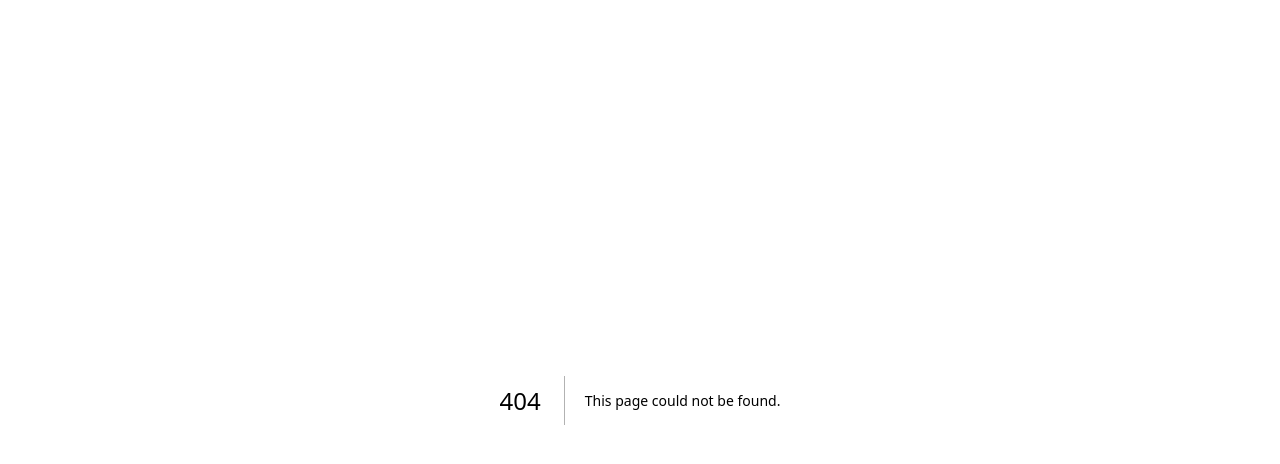
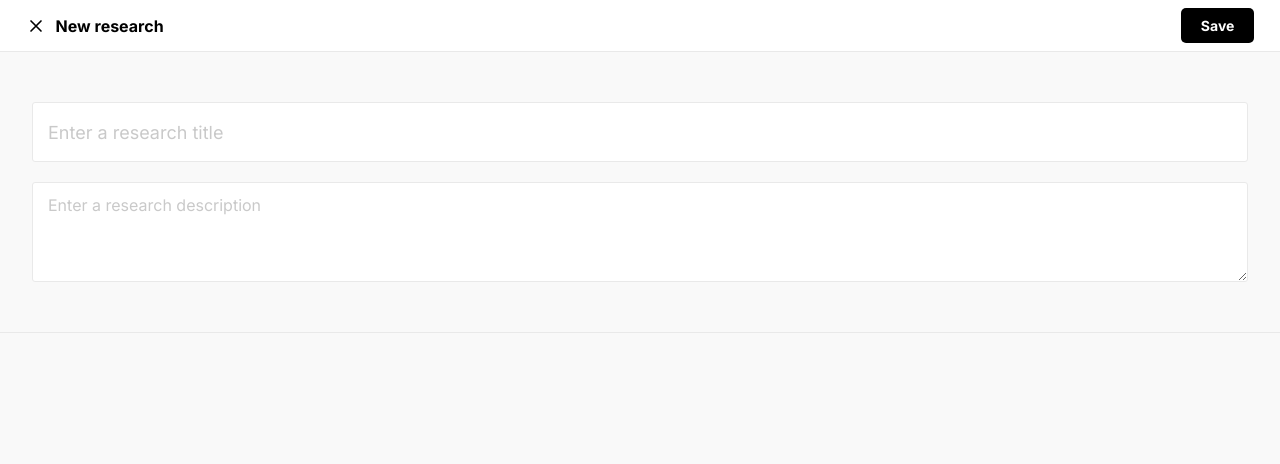
Before and after one commit to jonnicholson94/emble-app, a Next.js app: page /research/create in a window 1280 px wide. Before the commit this address had no page. Shown: the top 464 px of the page. Built offline with nearby package versions, Linux system fonts and the light colour scheme.

Commit message:
Started building out create research page, and create function

```diff
--- a/components/Dashboard/DashboardHeader.tsx
+++ b/components/Dashboard/DashboardHeader.tsx
@@ -3,7 +3,7 @@ import Link from "next/link"
 
 const DashboardHeader = () => {
     return (
-        <div className="h-[60px] w-full flex items-center justify-center bg-white border-b border-border">
+        <div className="h-[60px] w-full flex items-center justify-center bg-white border-b border-paleGrey">
             <div className="h-full xxs:w-[45%] s:w-[47%] md:w-[48%] flex items-center justify-start">
                 <h1 className="font-bold text-lg">Dashboard</h1>
             </div>
@@ -12,7 +12,7 @@ const DashboardHeader = () => {
                     <img className="h-[20px] w-[20px] mx-[5px]" src="/settings.svg" />
                     <p className="md:flex xs:hidden mx-2">Settings</p>
                 </Link>
-                <Link className="h-[40px] px-3 bg-black text-white font-bold items-center justify-center flex rounded-md ml-[10px]" href="/create-research">
+                <Link className="h-[40px] px-3 bg-black text-white font-bold items-center justify-center flex rounded-md ml-[10px]" href="/research/create">
                 <img className="h-[20px] w-[20px] mx-[5px]" src="/add-white.svg" />
                     <p className="md:flex xs:hidden mx-2">Create research</p>
                 </Link>
--- a/components/Dashboard/EmptyDashboard.tsx
+++ b/components/Dashboard/EmptyDashboard.tsx
@@ -9,7 +9,7 @@ const EmptyDashboard = () => {
             <h1 className="text-2xl font-bold mt-[30px] mb-[10px]">Your research</h1>
             <p className="my-[10px]">When you create research, it’ll show in a list here.</p>
             <p>You can view each research’s status, details and more. Clicking on them takes you to an individual research page.</p>
-            <Link className="h-[40px] px-5 bg-black text-white font-bold rounded-md flex items-center justify-center my-[20px]" href="/create-research">Create research</Link>
+            <Link className="h-[40px] px-5 bg-black text-white font-bold rounded-md flex items-center justify-center my-[20px]" href="/research/create">Create research</Link>
         </div>
     )
 }
--- /dev/null
+++ b/components/Research/ResearchDivider.tsx
@@ -0,0 +1,8 @@
+
+const ResearchDivider = () => {
+    return (
+        <span className="h-[1px] w-full bg-paleGrey my-[50px]"></span>
+    )
+}
+
+export default ResearchDivider
--- /dev/null
+++ b/components/Research/ResearchHeader.tsx
@@ -0,0 +1,24 @@
+
+import Link from "next/link"
+
+type Props = {
+    handleSubmit: () => void
+}
+
+const ResearchHeader = ({ handleSubmit }: Props) => {
+    return (
+        <div className="h-[60px] w-full bg-white flex items-center justify-center border-b border-paleGrey">
+            <div className="h-full w-[48%] flex items-center justify-start">
+                <Link className="mr-[10px]" href="/dashboard">
+                    <img src="/close.svg" />
+                </Link>
+                <h1 className="font-bold">New research</h1>
+            </div>
+            <div className="h-full w-[48%] flex items-center justify-end">
+                <button className="h-[35px] px-5 bg-black text-white font-bold rounded-md text-sm" onClick={handleSubmit}>Save</button>
+            </div>
+        </div>
+    )
+}
+
+export default ResearchHeader
--- /dev/null
+++ b/components/Research/ResearchInput.tsx
@@ -0,0 +1,19 @@
+
+type Props = {
+    state: string
+    setState: React.Dispatch<React.SetStateAction<string>>
+}
+
+const ResearchInput = ({ state, setState }: Props) => {
+    return (
+        <input
+            className="h-[60px] w-[95%] border border-paleGrey rounded-sm placeholder:text-border placeholder-font-bold px-[15px] text-lg"
+            placeholder="Enter a research title"
+            value={state}
+            onChange={(e) => setState(e.target.value)}
+            type="text"
+        />
+    )
+}
+
+export default ResearchInput
--- /dev/null
+++ b/components/Research/ResearchTextarea.tsx
@@ -0,0 +1,18 @@
+
+type Props = {
+    state: string
+    setState: React.Dispatch<React.SetStateAction<string>>
+}
+
+const ResearchTextarea = ({ state, setState }: Props) => {
+    return (
+        <textarea
+            className="h-[100px] w-[95%] border border-paleGrey rounded-sm placeholder:text-border placeholder-font-bold px-[15px] py-[10px] text-md mt-[20px]"
+            placeholder="Enter a research description"
+            value={state}
+            onChange={(e) => setState(e.target.value)}
+        />
+    )
+}
+
+export default ResearchTextarea
--- a/network/auth.ts
+++ b/network/auth.ts
@@ -59,4 +59,5 @@ export const signIn = async (email: string, password: string) => {
     } catch (err) {
         return { data: null, error: err }
     }
+
 }
--- /dev/null
+++ b/network/research.ts
@@ -0,0 +1,39 @@
+
+export const createResearch = async (title: string, description: string, status: string, limit: number, prototype_url: string) => {
+
+    const data = {
+        "title": title,
+        "description": description,
+        "status": status,
+        "limit": limit,
+        "prototype_url": prototype_url
+    }
+
+    const token = localStorage.getItem("token")
+
+    if (!token) {
+        return { data: null, error: "No token provided" }
+    }
+
+    try {
+
+        const response = await fetch("http://localhost:8080/create-research", {
+            method: "POST",
+            headers: {
+                "Content-Type": "application/json",
+                "Authorization": token
+            },
+            body: JSON.stringify(data)
+        })
+
+        const json = await response.json()
+
+        return { data: json, error: null }
+
+    } catch (err) {
+
+        return { data: null, error: err }
+
+    }
+
+}
--- /dev/null
+++ b/pages/research/create.tsx
@@ -0,0 +1,39 @@
+
+import { useState } from "react"
+import Router from "next/router"
+
+import ResearchHeader from "@/components/Research/ResearchHeader"
+import ResearchInput from "@/components/Research/ResearchInput"
+import ResearchTextarea from "@/components/Research/ResearchTextarea"
+import ResearchDivider from "@/components/Research/ResearchDivider"
+import { createResearch } from "@/network/research"
+
+const CreateResearch = () => {
+
+    const [title, setTitle] = useState("")
+    const [description, setDescription] = useState("")
+
+    const handleCreate = async () => {
+
+        const { data, error } = await createResearch(title, description, "In progress", 50, "")
+
+        if (error != null) {
+            console.log(error)
+        } else {
+            Router.push("/dashboard")
+        }
+    }
+
+    return (
+        <div className="h-screen w-screen flex items-center justify-start flex-col bg-offWhite">
+            <ResearchHeader handleSubmit={handleCreate} />
+            <div className="h-full w-full flex-grow flex items-center justify-start flex-col mt-[50px]">
+                <ResearchInput state={title} setState={setTitle} />
+                <ResearchTextarea state={description} setState={setDescription} />
+                <ResearchDivider />
+            </div>
+        </div>
+    )
+}
+
+export default CreateResearch
--- a/tailwind.config.ts
+++ b/tailwind.config.ts
@@ -22,6 +22,7 @@ const config: Config = {
       "white": "#ffffff",
       "border": "#c9c9c9",
       "offWhite": "#F9F9F9",
+      "paleGrey": "#e9e9e9"
     },
     borderRadius: {
       'none': '0',
```
Also changed, not shown: public/close.svg (added).
